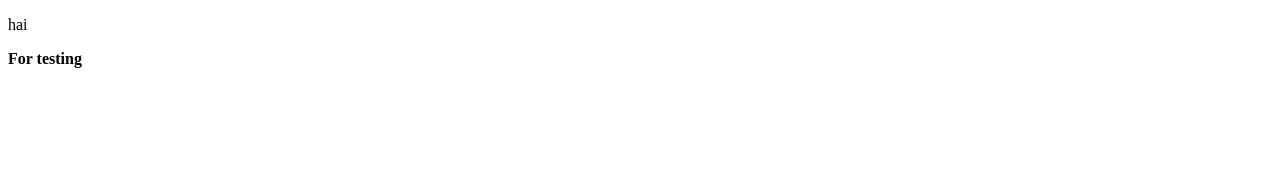
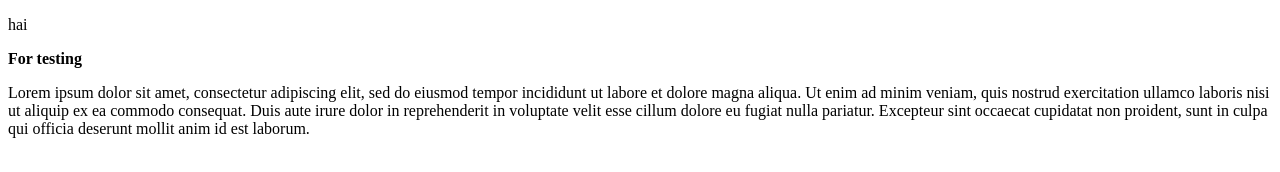
Before and after one commit to AswinSatheesh/demo, a plain HTML site: page index.html in a window 1280 px wide. Drawn offline with Linux system fonts and the light colour scheme.

Commit message:
new branch added

```diff
--- a/index.html
+++ b/index.html
@@ -9,5 +9,12 @@
 <body>
     <p>hai</p>
     <strong>For testing</strong>
+    <p>Lorem ipsum dolor sit amet, consectetur adipiscing elit,
+        sed do eiusmod tempor incididunt ut labore et dolore magna
+        aliqua. Ut enim ad minim veniam, quis nostrud exercitation
+        ullamco laboris nisi ut aliquip ex ea commodo consequat.
+         Duis aute irure dolor in reprehenderit in voluptate velit esse cillum dolore eu fugiat nulla pariatur.
+          Excepteur sint occaecat cupidatat non proident,
+        sunt in culpa qui officia deserunt mollit anim id est laborum.</p>
 </body>
 </html>
```
